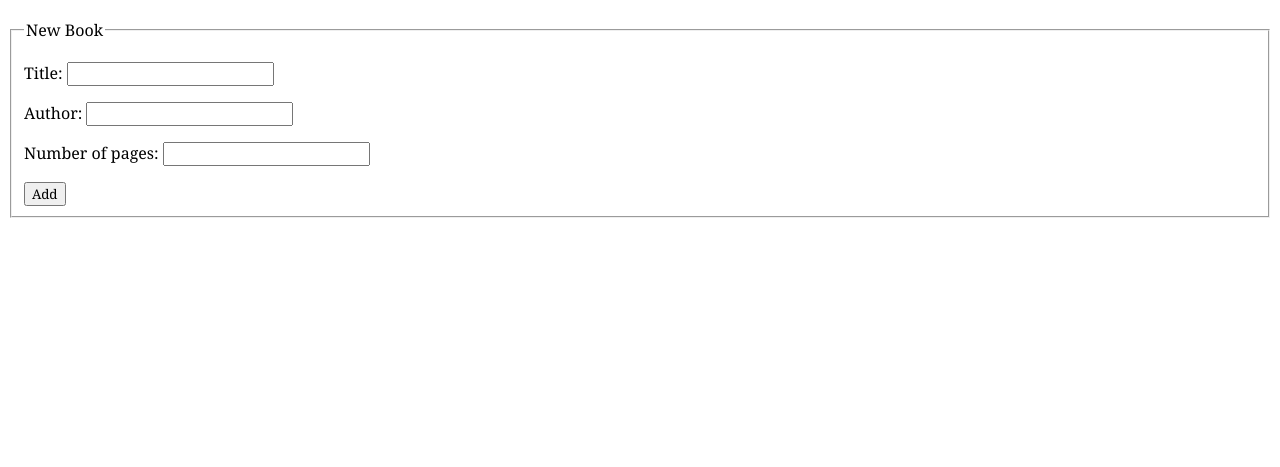
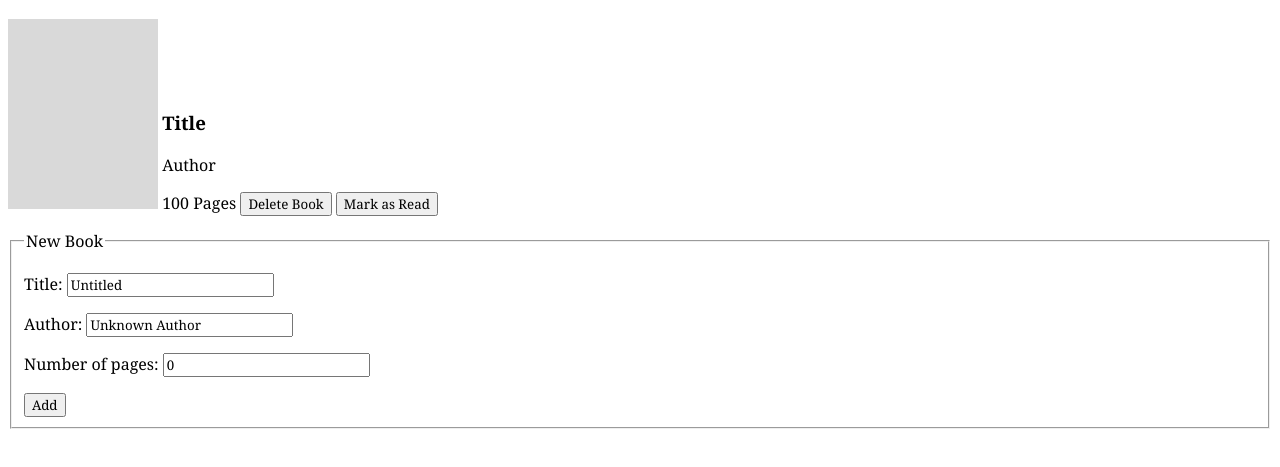
Before and after one commit to liuworkgit/JS-library-project, a plain HTML site: page index.html in a window 1280 px wide. Shown: the part 67-534 px from the top of the page. Drawn offline with Linux system fonts and the light colour scheme.

Commit message:
Created new book entry format in preparation for CSS refactor.

```diff
--- a/index.html
+++ b/index.html
@@ -1,24 +1,42 @@
 <!DOCTYPE html>
 <html lang="en">
+
 <head>
     <meta charset="UTF-8">
     <meta name="viewport" content="width=device-width, initial-scale=1.0">
     <title>Library</title>
     <link href="CSS/index-style.css" rel="stylesheet" type="text/css">
 </head>
+
 <body>
     <noscript>Please enable JavaScript for full functionality, thank you.</noscript>
 
     <h1>Library</h1>
     <div id="main-content">
-        <div id="book-display"></div>
+        <div id="book-display">
+            <div class="book-entry" class="unread" data-id="1718067470718">
+                <div class="book-entry-cover">
+                    <img src="Assets/Placeholder-cover.png" alt="Cover of Title by Author." width="150px"
+                        height="190px">
+                </div>
+                <div class="book-entry-info">
+                    <h3 class="book-title">Title</h3>
+                    <p class="book-author">Author</p>
+                    <p class="book-numpage">100 Pages</p>
+                </div>
+                <div class="book-entry-buttons">
+                    <button class="delete-button" type="button">Delete Book</button>
+                    <button class="mark-read-button" type="button">Mark as Read</button>
+                </div>
+            </div>
+        </div>
         <div id="new-book-submit">
             <form id="submit-form">
                 <fieldset>
                     <legend>New Book</legend>
-                    <p>Title: <input type="text" name="title"></p>
-                    <p>Author: <input type="text" name="author"></p>
-                    <p>Number of pages: <input type="number" name="numPage"></p>
+                    <p>Title: <input type="text" name="title" value="Untitled"></p>
+                    <p>Author: <input type="text" name="author" value="Unknown Author"></p>
+                    <p>Number of pages: <input type="number" name="numPage" value="0"></p>
                     <button id="submit-button" type="submit">Add</button>
                 </fieldset>
             </form>
@@ -27,4 +45,5 @@
 
     <script src="JavaScript/index-functionality.js"></script>
 </body>
+
 </html>
```
Also changed, not shown: Assets/Placeholder-cover.png (added).
